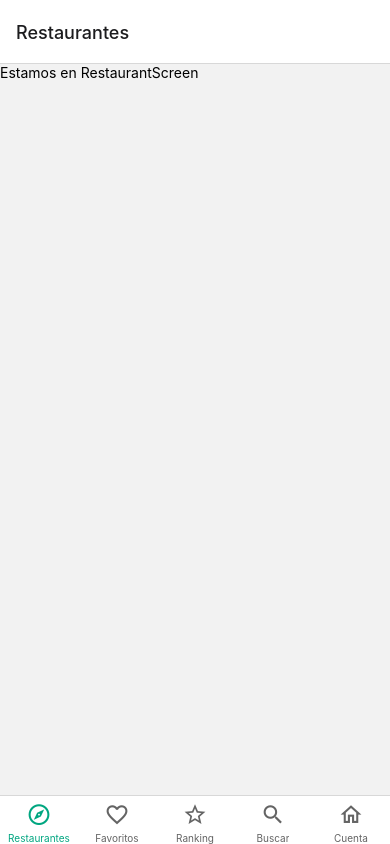
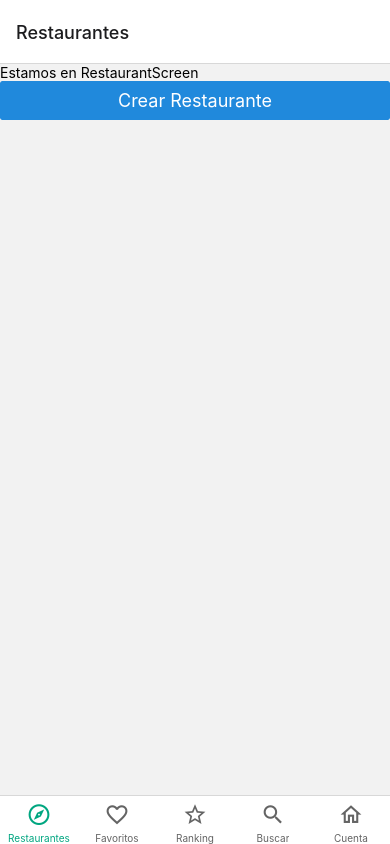
Before and after one commit to faove/RestaurantApp, a React Native app: screen / in a window 390 px wide. Built offline with nearby package versions, Linux system fonts and the light colour scheme.

Commit message:
Navigation Button Screen

```diff
--- a/src/screens/Restaurants/RestaurantScreen.js
+++ b/src/screens/Restaurants/RestaurantScreen.js
@@ -1,11 +1,21 @@
 import React from 'react'
 import { View, Text } from 'react-native'
+import { Button } from '@rneui/themed'
+import { screen } from '../../utils'
 
+export function RestaurantScreen(props) {
+    const { navigation } = props;
 
-export function RestaurantScreen() {
+    const gotoRestaurant = () => {
+        //navigation.navigate(screen.restaurant.addRestaurant)
+        //console.log(navigation.navigate)
+        navigation.navigate(screen.account.tab, screen.account.account)
+    }
+
     return (
         <View>
             <Text>Estamos en RestaurantScreen</Text>
+            <Button title="Crear Restaurante" onPress={gotoRestaurant}/>
         </View>
     )
 }
```
